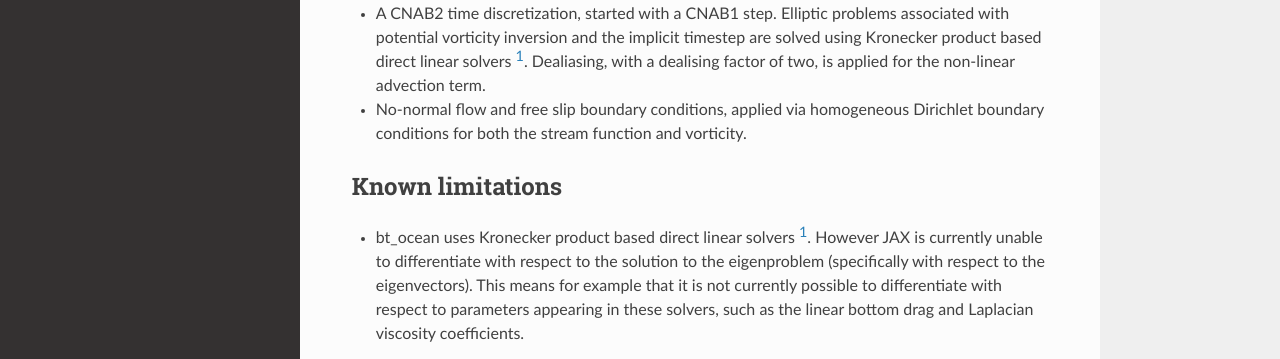
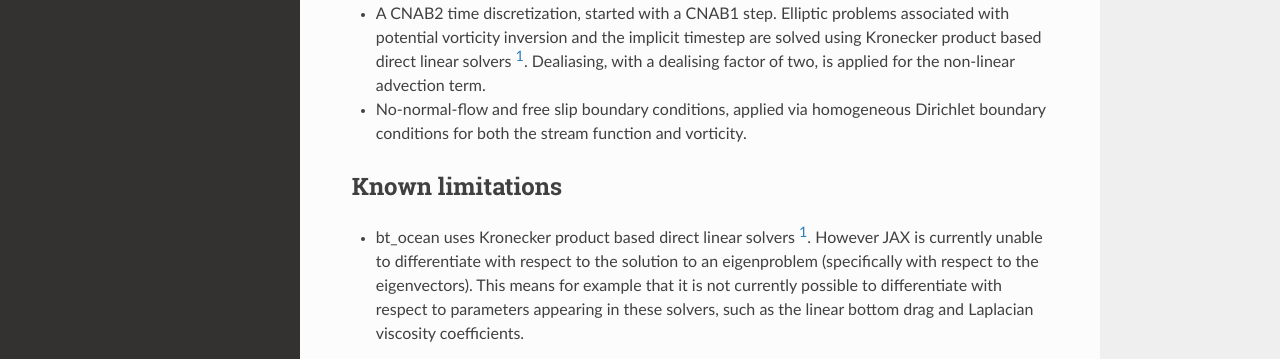
Before and after one commit to jrmaddison/bt_ocean, a Sphinx documentation site: the page built from docs/source/index.rst, in a window 1280 px wide and 900 px high, scrolled down 601 px. Shown: the part 301-660 px from the top of the window. Built offline with Sphinx 7.4.7 and the Read the Docs theme 3.1.0, drawn with Linux system fonts in a browser that asks for light colours.

Commit message:
Minor documentation fixes

```diff
--- a/docs/source/index.rst
+++ b/docs/source/index.rst
@@ -44,14 +44,14 @@
   associated with potential vorticity inversion and the implicit timestep are
   solved using Kronecker product based direct linear solvers [1]_. Dealiasing,
   with a dealising factor of two, is applied for the non-linear advection term.
-- No-normal flow and free slip boundary conditions, applied via homogeneous
+- No-normal-flow and free slip boundary conditions, applied via homogeneous
   Dirichlet boundary conditions for both the stream function and vorticity.
 
 Known limitations
 -----------------
 
 - bt_ocean uses Kronecker product based direct linear solvers [1]_. However JAX
-  is currently unable to differentiate with respect to the solution to the
+  is currently unable to differentiate with respect to the solution to an
   eigenproblem (specifically with respect to the eigenvectors). This means for
   example that it is not currently possible to differentiate with respect to
   parameters appearing in these solvers, such as the linear bottom drag and
```
